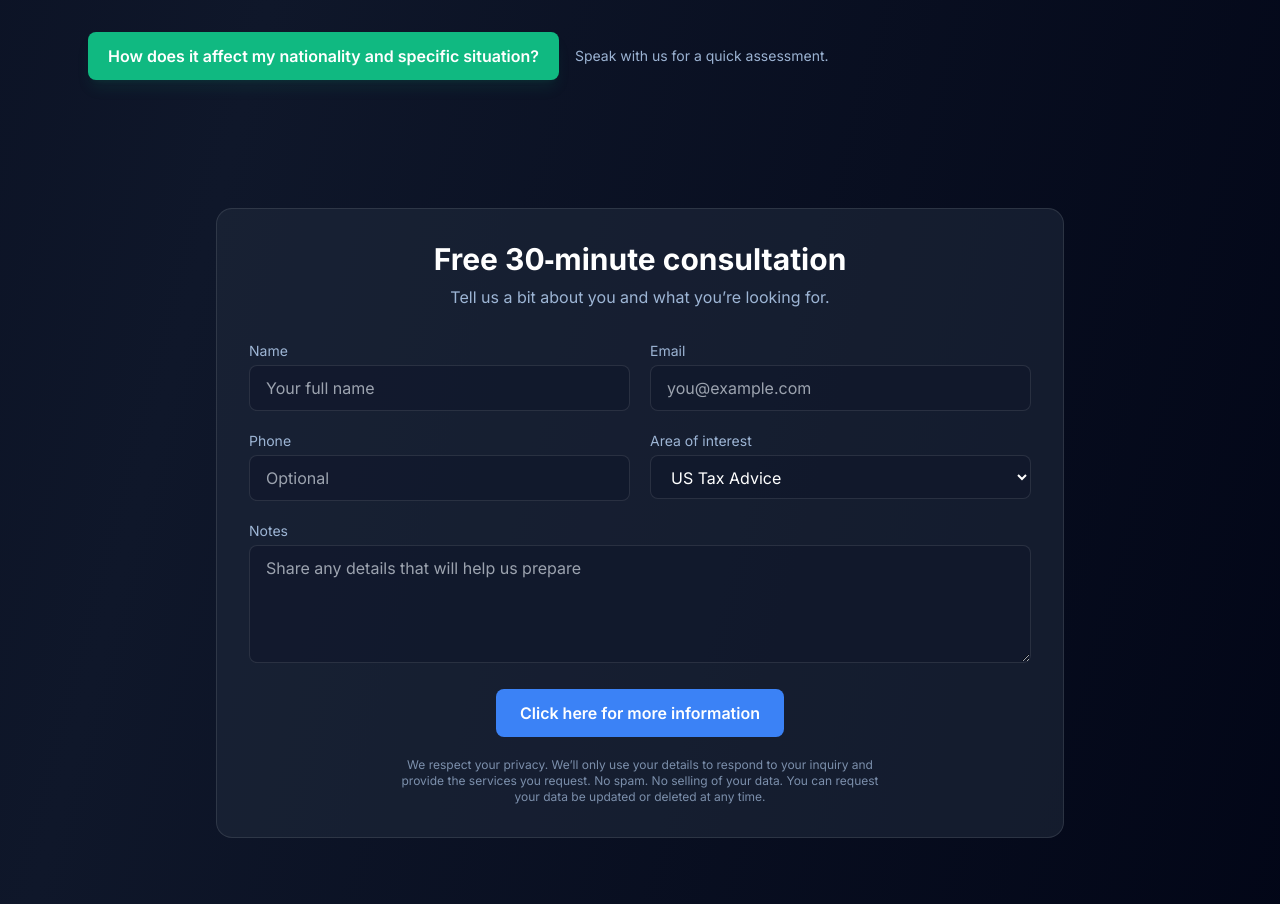
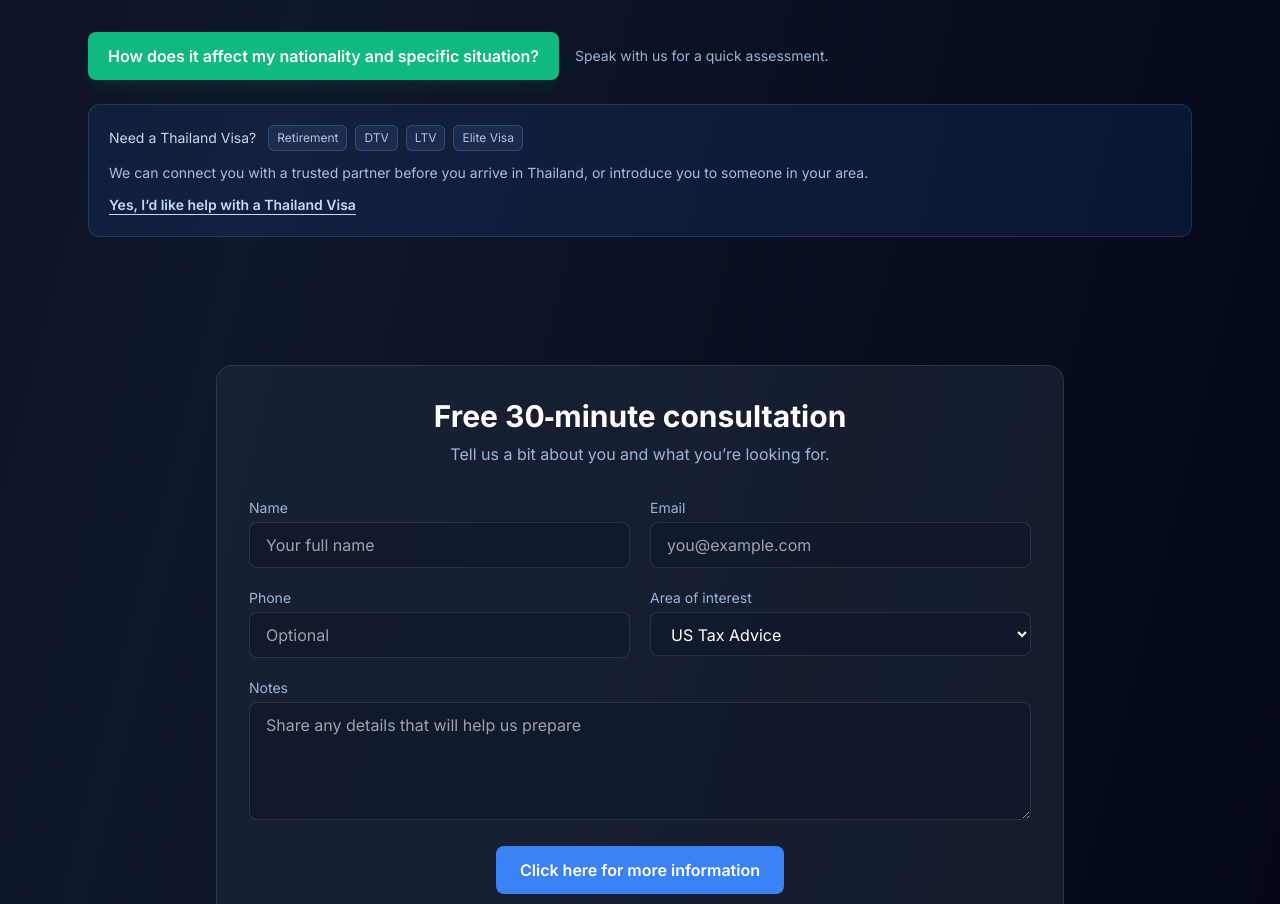
Before and after one commit to flamesuserresource4/frontend-repo_akfvulev_gh6qeo, a React (Vite) app: page / in a window 1280 px wide. Shown: the part 3854-4758 px from the top of the page. Built offline with nearby package versions, Linux system fonts and the light colour scheme; a web font is replaced by a local one.

Commit message:
Update project prj_akfvulev - 2025-11-19T21:50:59.189Z

```diff
--- a/src/components/CTA.jsx
+++ b/src/components/CTA.jsx
@@ -1,8 +1,18 @@
-import { useState } from "react";
+import { useEffect, useState } from "react";
 
 export default function CTA() {
   const [form, setForm] = useState({ name: "", email: "", phone: "", interest: "US Tax Advice", notes: "" });
   const [status, setStatus] = useState(null);
+
+  useEffect(() => {
+    try {
+      const params = new URLSearchParams(window.location.search);
+      const interest = params.get("interest");
+      if (interest) {
+        setForm((f) => ({ ...f, interest }));
+      }
+    } catch {}
+  }, []);
 
   const handleChange = (e) => {
     const { name, value } = e.target;
@@ -65,6 +75,7 @@ export default function CTA() {
               <select name="interest" value={form.interest} onChange={handleChange} className="w-full rounded-lg bg-slate-900/60 border border-white/10 px-4 py-2.5 text-white focus:outline-none focus:ring-2 focus:ring-blue-500">
                 <option>US Tax Advice</option>
                 <option>Thailand Tax Residency</option>
+                <option>Thailand Visa Assistance</option>
                 <option>Banking Solutions</option>
                 <option>Pension & Investments</option>
                 <option>Health Insurance Quotes</option>
--- a/src/components/ExpatTaxThailand.jsx
+++ b/src/components/ExpatTaxThailand.jsx
@@ -43,6 +43,28 @@ export default function ExpatTaxThailand() {
           </a>
           <span className="text-sm text-blue-200/80">Speak with us for a quick assessment.</span>
         </div>
+
+        {/* Visa assistance link */}
+        <div className="mt-6 rounded-xl border border-blue-400/20 bg-blue-500/10 p-5">
+          <div className="flex flex-wrap items-center gap-3 text-blue-100/90">
+            <span className="text-sm">Need a Thailand Visa?</span>
+            <div className="flex flex-wrap gap-2 text-xs">
+              <span className="px-2 py-1 rounded-md bg-blue-400/10 border border-blue-300/20 text-blue-100/80">Retirement</span>
+              <span className="px-2 py-1 rounded-md bg-blue-400/10 border border-blue-300/20 text-blue-100/80">DTV</span>
+              <span className="px-2 py-1 rounded-md bg-blue-400/10 border border-blue-300/20 text-blue-100/80">LTV</span>
+              <span className="px-2 py-1 rounded-md bg-blue-400/10 border border-blue-300/20 text-blue-100/80">Elite Visa</span>
+            </div>
+          </div>
+          <p className="mt-3 text-sm text-blue-200/85">
+            We can connect you with a trusted partner before you arrive in Thailand, or introduce you to someone in your area.
+          </p>
+          <a
+            href="?interest=Thailand%20Visa%20Assistance#consult"
+            className="mt-3 inline-block text-sm font-semibold text-blue-200 underline underline-offset-4 hover:text-white"
+          >
+            Yes, I’d like help with a Thailand Visa
+          </a>
+        </div>
       </div>
     </section>
   );
```
Also changed, not shown: 1 other file (tests, documents, lock files or other folders).
